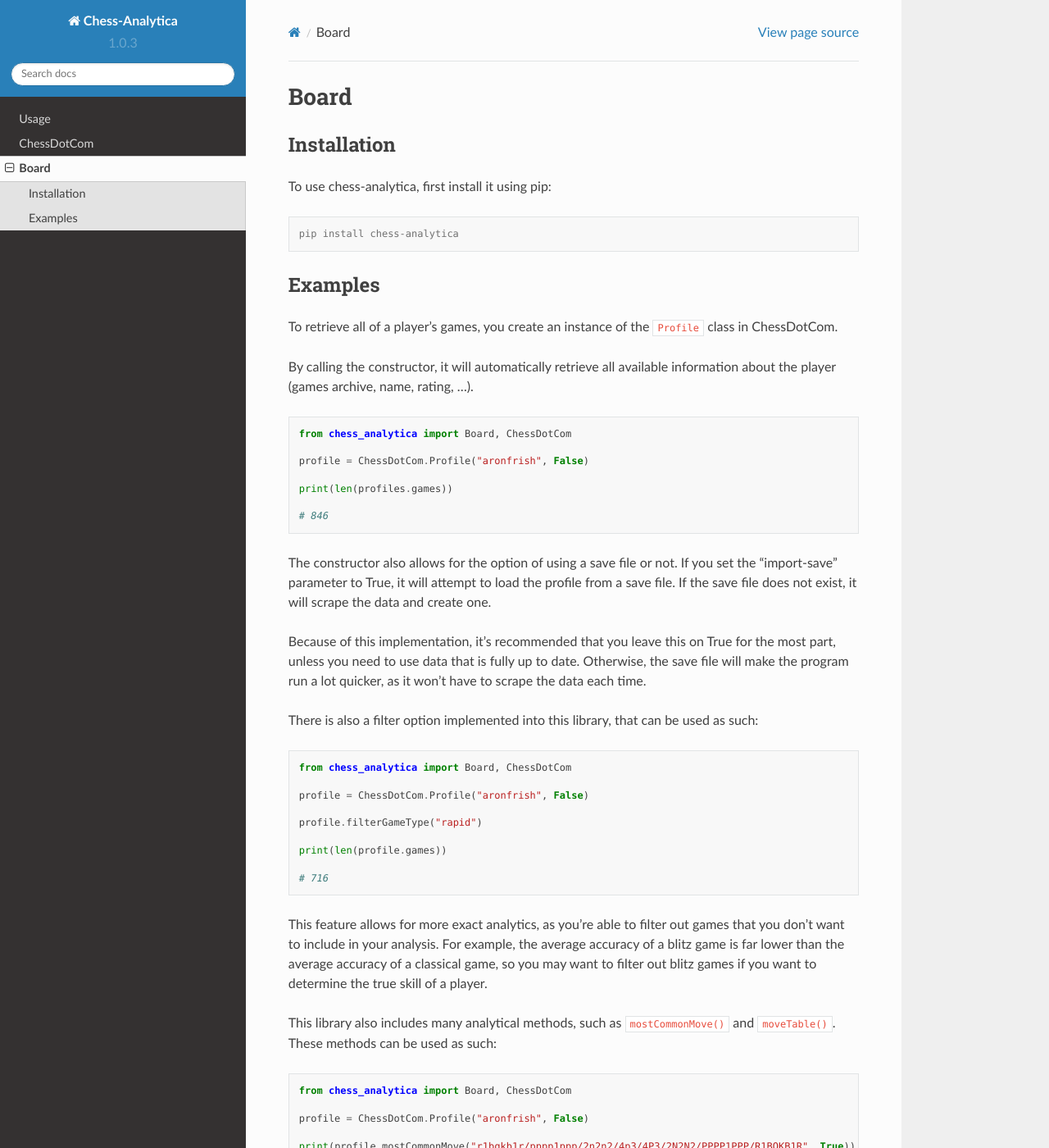
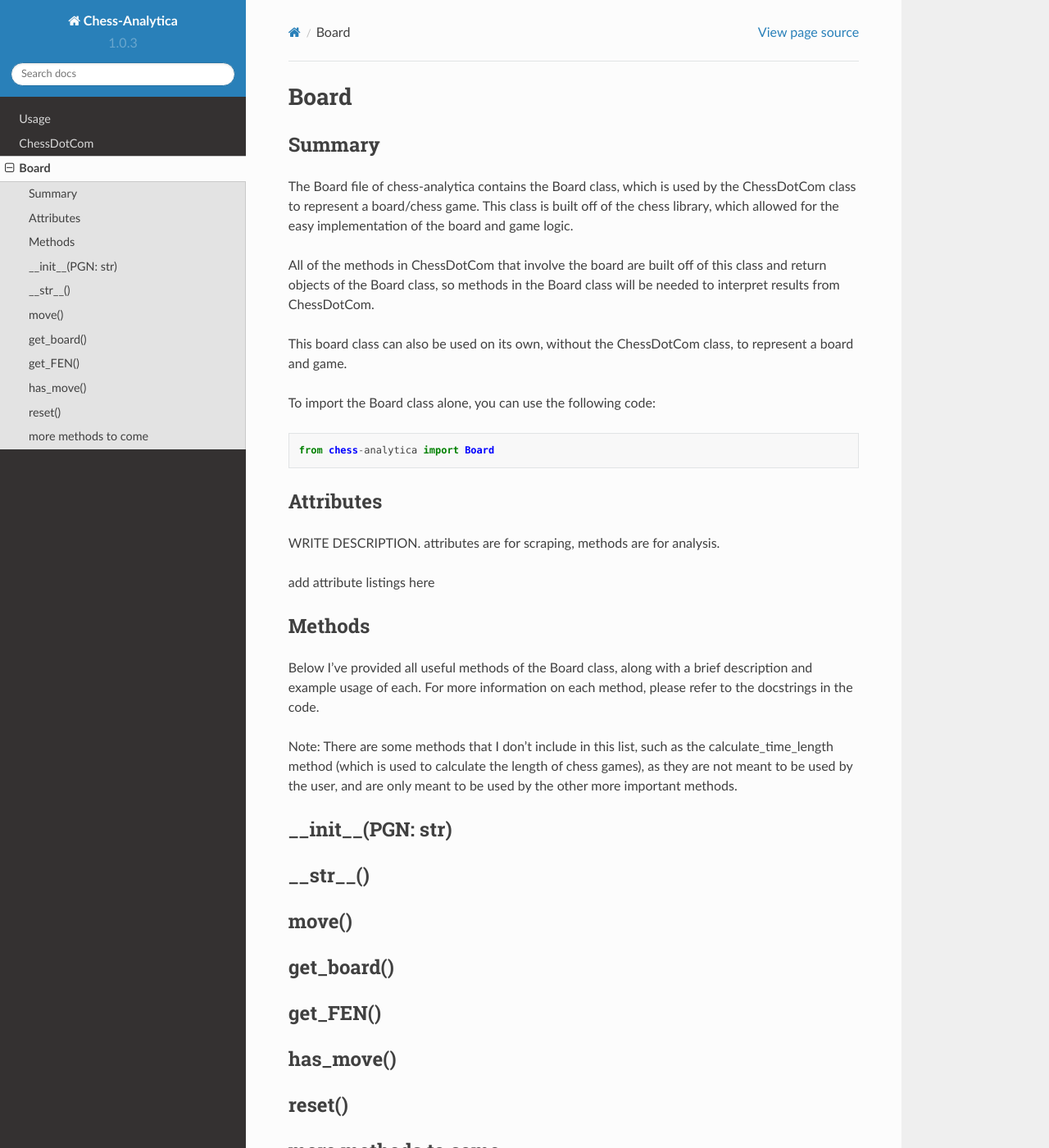
Before and after one commit to frishberg/Chess-Analytica, a Sphinx documentation site: the page built from docs/source/board.rst, in a window 1280 px wide and 1400 px high. Shown: the whole window at 82% size. Built offline with Sphinx 7.4.7 and the Read the Docs theme 2.0.0, drawn with Linux system fonts in a browser that asks for light colours; some of the changed text lies outside the part shown.

Commit message:
beginning ChessDotCom and Board documentation

```diff
--- a/docs/source/board.rst
+++ b/docs/source/board.rst
@@ -1,72 +1,56 @@
 Board
-=====
+============
 
-.. _installation:
-
-Installation
+Summary
 ---------------
 
-To use chess-analytica, first install it using pip:
+The Board file of chess-analytica contains the Board class, which
+is used by the ChessDotCom class to represent a board/chess game.  This class is built off of
+the chess library, which allowed for the easy implementation of the board and game logic.
 
-.. code-block:: console
+All of the methods in ChessDotCom that involve the board are built off of this class and return objects of the Board class, so
+methods in the Board class will be needed to interpret results from ChessDotCom.
 
-   pip install chess-analytica
+This board class can also be used on its own, without the ChessDotCom class, to represent a board and game.
 
-Examples
+To import the Board class alone, you can use the following code:
+
+.. code-block:: python
+
+   from chess-analytica import Board
+
+Attributes
+-------------
+WRITE DESCRIPTION.  attributes are for scraping, methods are for analysis.
+
+add attribute listings here
+
+Methods
 ----------------
+Below I've provided all useful methods of the Board class, along with a brief description and example usage of each.  For more information on each method, please refer to the docstrings in the code.
 
-To retrieve all of a player's games, you create an instance of the ``Profile`` class in ChessDotCom.
+Note: There are some methods that I don't include in this list, such as the calculate_time_length method (which is used to calculate the length of chess games), as they are not meant to be used by the user, and are only meant to be used by the other more important methods.
 
-By calling the constructor, it will automatically retrieve all available information about the player (games archive, name, rating, ...).
+__init__(PGN: str)
+--------------------
 
-.. code:: python
+__str__()
+-------------
 
-   from chess_analytica import Board, ChessDotCom
+move()
+----------
 
-   profile = ChessDotCom.Profile("aronfrish", False)
+get_board()
+---------------
 
-   print(len(profiles.games))
+get_FEN()
+------------
 
-   # 846
+has_move()
+------------
 
-The constructor also allows for the option of using a save file or not.  If you set the "import-save" parameter to True, it will attempt to load the profile from a save file.  If the save file does not exist, it will scrape the data and create one.
+reset()
+---------
 
-Because of this implementation, it's recommended that you leave this on True for the most part, unless you need to use data that is fully up to date.  Otherwise, the save file will make the program run a lot quicker, as it won't have to scrape the data each time.
-
-There is also a filter option implemented into this library, that can be used as such:
-
-.. code:: python
-
-   from chess_analytica import Board, ChessDotCom
-
-   profile = ChessDotCom.Profile("aronfrish", False)
-
-   profile.filterGameType("rapid")
-
-   print(len(profile.games))
-
-   # 716
-
-This feature allows for more exact analytics, as you're able to filter out games that you don't want to include in your analysis.  For example, the average accuracy of
-a blitz game is far lower than the average accuracy of a classical game, so you may want to filter out blitz games if you want to determine the true skill of a player.
-
-This library also includes many analytical methods, such as ``mostCommonMove()`` and ``moveTable()``.  These methods can be used as such:
-
-.. code:: python
-
-   from chess_analytica import Board, ChessDotCom
-
-   profile = ChessDotCom.Profile("aronfrish", False)
-
-   print(profile.mostCommonMove("r1bqkb1r/pppp1ppp/2n2n2/4p3/4P3/2N2N2/PPPP1PPP/R1BQKB1R", True)) #given this FEN, which is the four knights opening, and setting "white" to True (meaning that we'll be looking at all of the times the given player has been white in this position), it will tell us their most common move
-
-   # c3d5
-
-   print(profile.moveTable("r1bqkb1r/pppp1ppp/2n2n2/4p3/4P3/2N2N2/PPPP1PPP/R1BQKB1R", True)) #using the same parameters as above, but this produces a visual table containing all of their moves in the given position and their frequencies (in descending order to show most popular first)
-
-   # c3d5: 27
-   # f1d3: 16
-   # f1c4: 15
-   # d2d3: 4
-   # a2a3: 3
-   # d2d4: 2
+more methods to come
+---------------------
--- a/docs/source/chessdotcom.rst
+++ b/docs/source/chessdotcom.rst
@@ -3,6 +3,8 @@ ChessDotCom
 
 Summary
 ---------------
+
+ADD NOTE ABOUT attributes being for scraping and methods for analysis
 
 The ChessDotCom file of chess-analytica contains the Profile class, which
 is the main class of the library.  It allows for the easy scraping of
@@ -10,15 +12,41 @@ data from the chess.com API, filtering of data, analysis of data, and several ot
 
 To import the Profile class, you can use the following code:
 
-.. code-block:: console
+.. code-block:: python
 
    from chess-analytica import Board, ChessDotCom
 
 It's important to import the Board file as well, as the ChessDotCom file is built on top of this code.
 
+Attributes
+-------------
+WRITE DESCRIPTION.  attributes are for scraping, methods are for analysis.
+
+add attribute listings here
+
 Methods
 ----------------
-Note: There are some methods that I don't include in this list, such as the import_json_from_url method, as they are not meant to be used by the user, and are only meant to be used by the other more important methods.
+Below I've provided all useful methods of the Profile class, along with a brief description and example usage of each.  For more information on each method, please refer to the docstrings in the code.
 
-.. automethod:: ChessDotCom.__init__
-.. automethod:: ChessDotCom.get_player_data
+Note: There are some methods that I don't include in this list, such as the import_json_from_url method (which is used to scrape from the chess.com API), as they are not meant to be used by the user, and are only meant to be used by the other more important methods.
+
+__init__ (username: str, import_save: bool)
+---------------------------------------------------------------------
+
+filter_game_type(type: str)
+---------------------------
+
+find_games_with_FEN(FEN: str)
+---------------------------------
+
+find_games_with_FEN_and_Color(FEN: str, is_white: bool)
+------------------------------------------------------------
+
+find_moves_after_FEN(FEN: str, is_white: bool)
+------------------------------------------------
+
+move_table(FEN: str, is_white: bool)
+--------------------------------------------
+
+most_common_move(FEN: str, is_white: bool)
+----------------------------------------------
--- a/docs/source/usage.rst
+++ b/docs/source/usage.rst
@@ -8,7 +8,7 @@ Installation
 
 To use chess-analytica, first install it using pip:
 
-.. code-block:: console
+.. code-block:: python
 
    pip install chess-analytica
 
--- a/todo.txt
+++ b/todo.txt
@@ -1,4 +1,5 @@
 - add tests
 - write read me
 - write docs
+- filter to colors as well?
 - findX functions.  An example would be findOpening() function, where it finds all the games where you did a specific opening.  You could also make other functions to find games with other specific features
```
Also changed, not shown: 1 other file.
